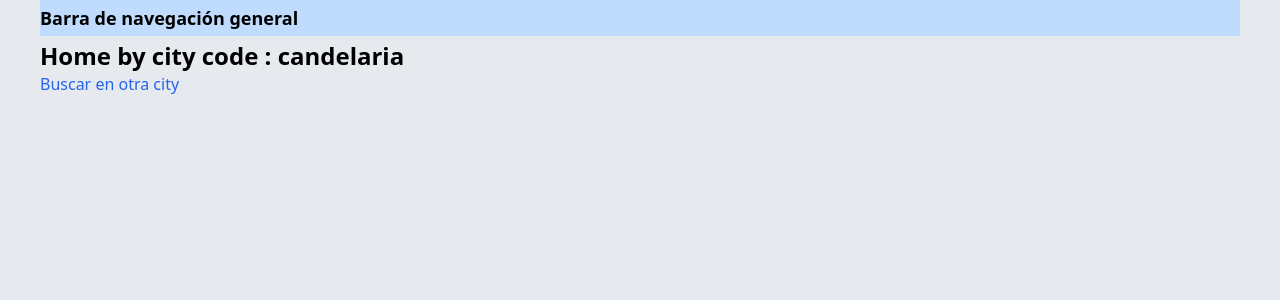
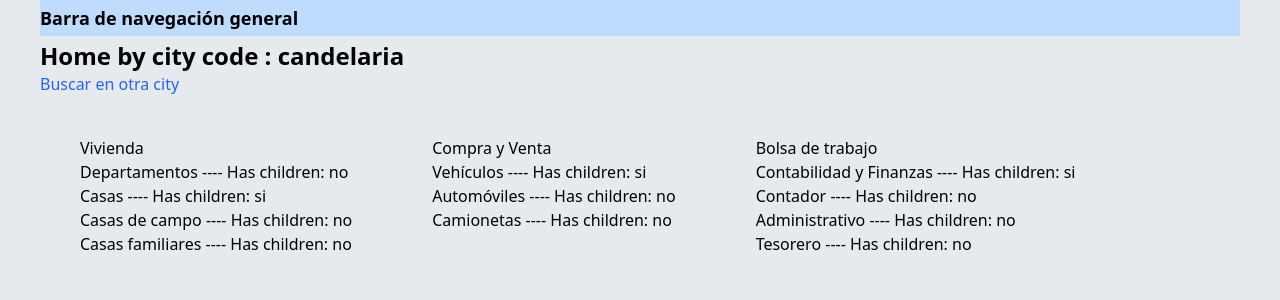
Before and after one commit to blu3army/anuncios_webapp, a Next.js app: page /home/candelaria in a window 1280 px wide. Shown: the top 300 px of the page. Built offline with nearby package versions, Linux system fonts and the light colour scheme.

Commit message:
Creando init page and home page

```diff
--- a/app/home/[citycode]/page.tsx
+++ b/app/home/[citycode]/page.tsx
@@ -1,3 +1,5 @@
+import { tree } from "@/databases/categorias-tree";
+import { Categoria } from "@/models/Categoria";
 import Link from "next/link";
 
 export default function Page({
@@ -13,6 +15,46 @@ export default function Page({
             <Link href={'/'} className='link-1'>
                 Buscar en otra city
             </Link>
+
+
+
+            <ul className='mt-10 flex'>
+                {
+                    tree.map( (cat,i) =>
+                        <li key={i} className='mx-10'>
+                            <span>
+                                {cat.name}
+                            </span>
+                            {
+                                (cat.children.length > 0) &&
+                                catChildren(cat)
+                            }
+                        </li>
+                    )
+                }
+            </ul>
+
+
         </div>
     );
+
+
+    function catChildren(cat:Categoria){
+        return <ul>
+            {
+                cat.children.map( (child,i) =>
+                    <li key={i}>
+                        <span>
+                            {child.name}  ---- Has children: {child.children.length > 0 ? "si" : "no"}
+                        </span>
+                        {
+                            (child.children && child.children.length > 0) &&
+                            catChildren(child)
+                        }
+                    </li>
+
+                )
+            }
+        </ul>
+    }
 }
--- a/app/page.tsx
+++ b/app/page.tsx
@@ -2,6 +2,7 @@ import Link from 'next/link'
 import { Metadata } from 'next';
 import { CitiesDB } from '@/databases/cities-db';
 import { tree } from '@/databases/categorias-tree';
+import { Categoria } from '@/models/Categoria';
 
 
 //Metadatas
@@ -57,44 +58,6 @@ export default function Home() {
             </div>
 
 
-
-            <div className='mt-10'>
-                {
-                    tree.map( (cat,i) =>
-                        <p key={i}>
-                            <p>
-                                {cat.name}
-                            </p>
-                            {
-                                catChildren(cat)
-                            }
-                        </p>
-                    )
-                }
-            </div>
-
-
-
         </main>
     )
 }
-
-
-function catChildren(cat:Categoria){
-    return <ul>
-        {
-            cat.children.map( (child,i) =>
-                <li key={i}>
-                    <p>
-                        {child.name}
-                    </p>
-                    {
-                        (child.children && child.children.length > 0) &&
-                        catChildren(child)
-                    }
-                </li>
-
-            )
-        }
-    </ul>
-}
--- a/databases/categorias-tree.tsx
+++ b/databases/categorias-tree.tsx
@@ -21,6 +21,11 @@ let rubrosData = [
         children: [
             'rodados'
         ]
+    },
+    {
+        code: 'jobs',
+        name: 'Bolsa de trabajo',
+        children: ['finance'],
     }
 ];
 
@@ -47,6 +52,15 @@ let categoriasData = [
             'automoviles',
             'trucks'
         ],
+    },
+    {
+        code: 'finance',
+        name: 'Contabilidad y Finanzas',
+        children: [
+            'contador',
+            'administrativo',
+            'tesorero'
+        ]
     }
 ]
 
@@ -67,11 +81,24 @@ let subcategoriasData = [
     {
         code: 'casas-familiares',
         name: 'Casas familiares'
+    },
+    {
+        code: 'contador',
+        name: 'Contador',
+    },
+    {
+        code: 'administrativo',
+        name: 'Administrativo',
+
+    },
+    {
+        code: 'tesorero',
+        name: 'Tesorero',
     }
 ]
 
 
-export function treeGenerator(...categoriaArrays:CategoriaData[][]):Categoria[]{
+function treeGenerator(...categoriaArrays:CategoriaData[][]):Categoria[]{
 
     let tree = [];
     //Recorremos el primer nivel
@@ -126,12 +153,4 @@ function walkChildren(cat:Categoria, childrenCodes:string[], pointer:number,  ..
 let tree : Categoria[] = treeGenerator(rubrosData, categoriasData, subcategoriasData);
 
 
-
-// subcategorias[1].addChildren(tercercategorias[0]);
-// subcategorias[1].addChildren(tercercategorias[1]);
-
-// categorias[0].addChildren(subcategorias[0]);
-// categorias[1].addChildren(subcategorias[1]);
-
-
 export {tree};
```
